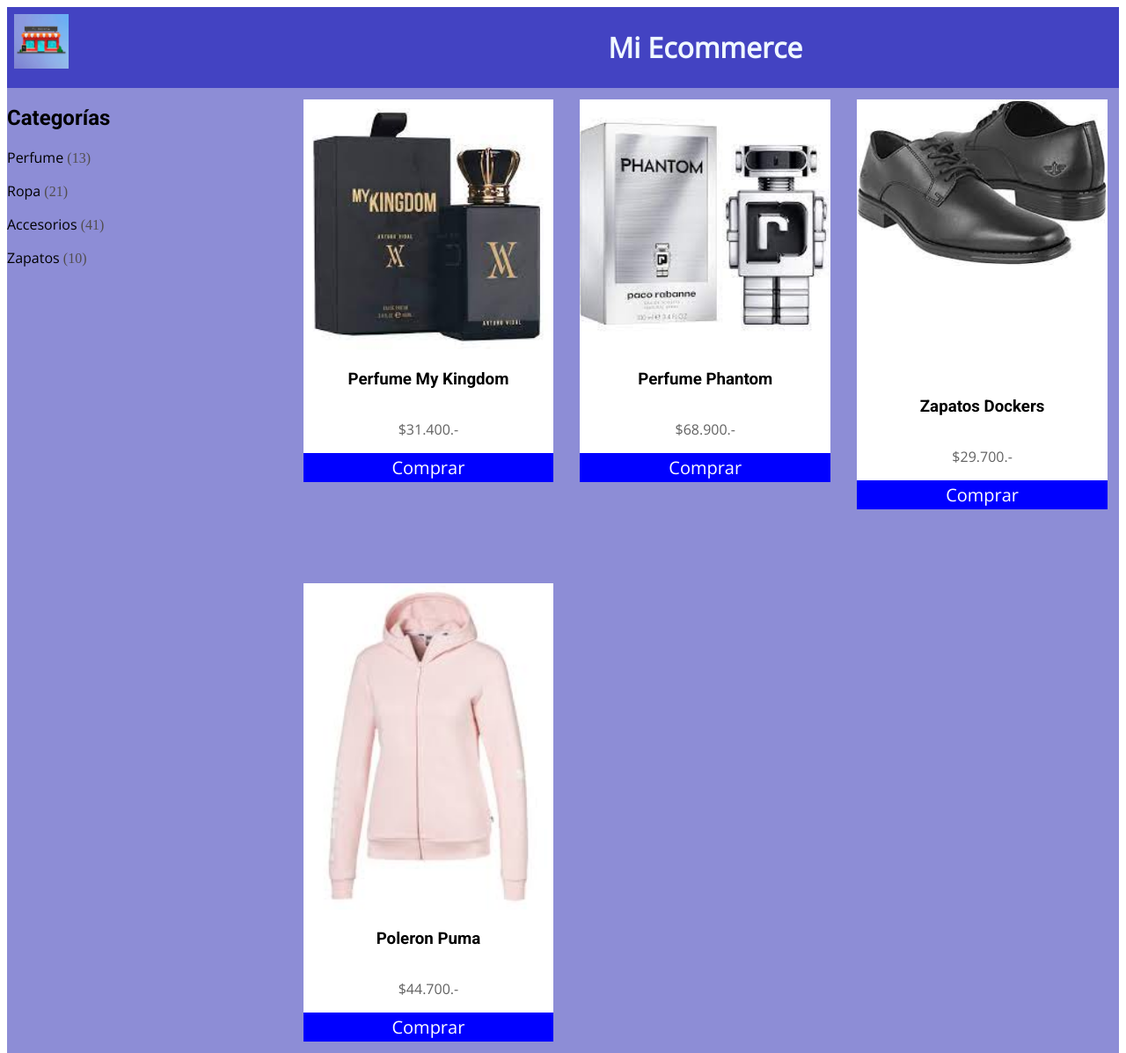
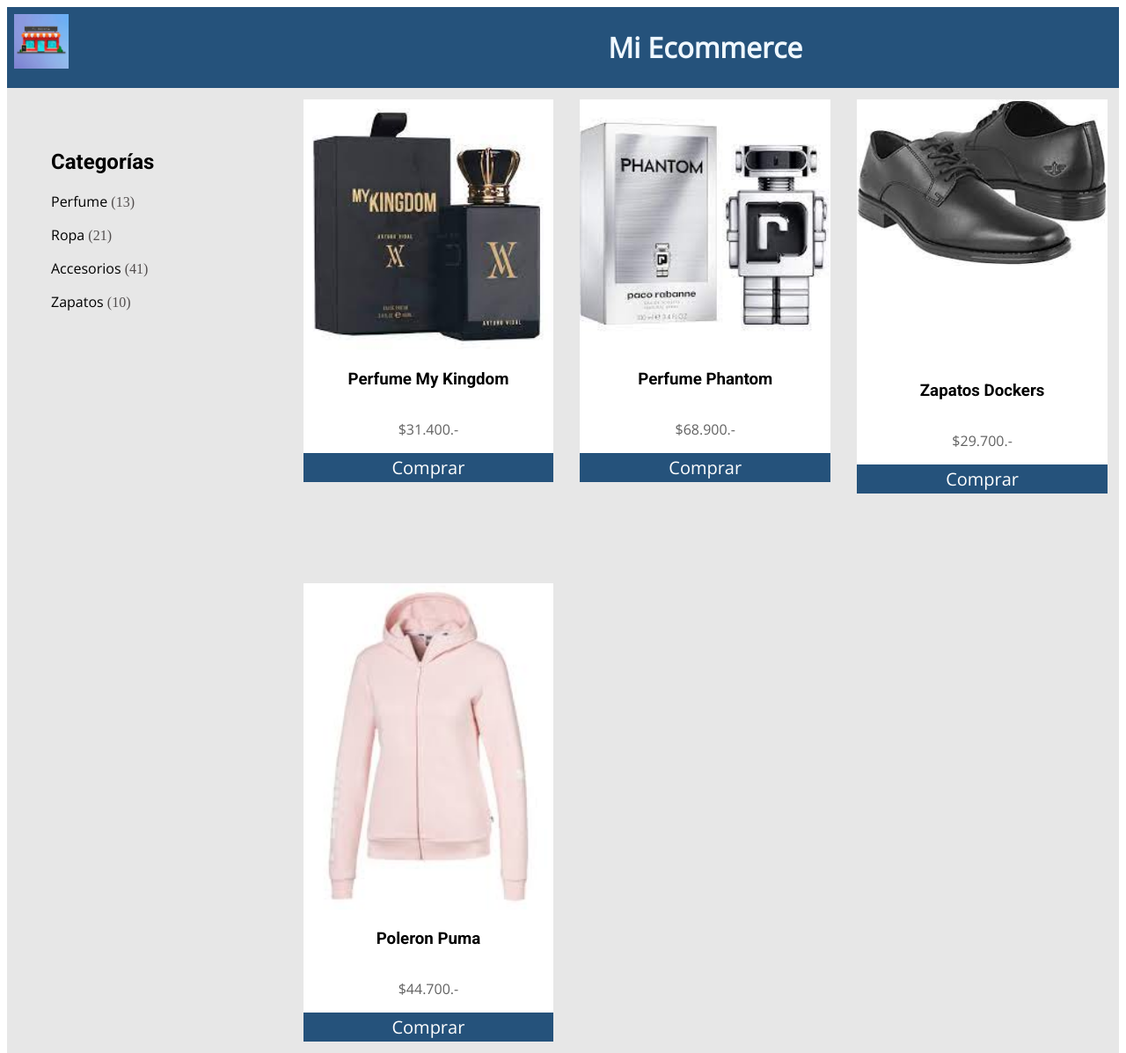
Before and after one commit to Cristian-Stolzenbach/tienda_online_basica, a plain HTML site: page index.html in a window 1280 px wide. Shown: the top 1197 px of the page at 88% size. Drawn offline with nearby package versions, Linux system fonts and the light colour scheme.

Commit message:
detalles

```diff
--- a/assets/css/styles.css
+++ b/assets/css/styles.css
@@ -2,7 +2,7 @@
   display: grid;
   grid-template-columns: 1fr 3fr;
   gap: 10px;
-  background-color: rgb(67, 67, 194);
+  background-color: rgb(37, 82, 123);
 }
 
 .column {
@@ -34,7 +34,11 @@
   display: grid;
   grid-template-columns: 1fr 3fr;
   gap: 10px;
-  background-color: rgb(141, 141, 214);
+  background-color: rgb(231, 231, 231);
+}
+
+.sidebar {
+  padding: 50px;
 }
 
 .main {
@@ -81,7 +85,8 @@
   border: 0px solid black;
   padding: 3px;
   margin-bottom: 0px;
-  background-color: blue;
+  background-color: rgb(37, 82, 123);
+  ;
   text-align: center;
   font-family: 'Open Sans', sans-serif;
   color: white;
@@ -122,16 +127,10 @@
 
 
 
-.img1 {
-  width: 267px;
-  height: 350px;
-  justify-content: center;
-  align-items: center;
-  padding: 15px;
-}
+
 .cat {
   font-family: 'Roboto', sans-serif;
-  text-align:left;
+  text-align: left;
 
 }
 
--- a/index.html
+++ b/index.html
@@ -28,11 +28,19 @@ font-family: 'Roboto', sans-serif;
       <!--sidebar-->
       <div class="container2">
         <div class="sidebar">
-          <div class="item"><h2 class="cat">Categorías </h2></div>
-          <div class="item"><p>Perfume <span class="highlight">(13)</span></p></div>
-          <div class="item"><p>Ropa <span class="highlight">(21)</span></p></div>
-          <div class="item"><p>Accesorios <span class="highlight">(41)</span></p></div>
-          <div class="item"><p>Zapatos <span class="highlight">(10)</span></p></div>
+          <div class="item"><h2 class="cat">Categorías</h2></div>
+          <div class="item">
+            <p>Perfume <span class="highlight">(13)</span></p>
+          </div>
+          <div class="item">
+            <p>Ropa <span class="highlight">(21)</span></p>
+          </div>
+          <div class="item">
+            <p>Accesorios <span class="highlight">(41)</span></p>
+          </div>
+          <div class="item">
+            <p>Zapatos <span class="highlight">(10)</span></p>
+          </div>
         </div>
 
         <div class="main">
@@ -40,30 +48,51 @@ font-family: 'Roboto', sans-serif;
             <div class="container3">
               <div class="item2">
                 <div class="container4">
-                  <div class="row"><img class="img" src="/assets/img/my-kingdom.jpg" alt=""></div>
+                  <div class="row">
+                    <img class="img" src="/assets/img/my-kingdom.jpg" alt="" />
+                  </div>
                   <div class="row"><h3 class="h3">Perfume My Kingdom</h3></div>
-                  <div class="row"><p class="p">$31.400.-</p> </div>
+                  <div class="row"><p class="p">$31.400.-</p></div>
                   <div class="row2"><a href="#"></a>Comprar</div>
                 </div>
               </div>
-              <div class="item2"><div class="container4">
-                <div class="row"><img class="img" src="/assets/img/phantom.jpg" alt=""></div>
-                <div class="row"><h3 class="h3">Perfume Phantom </h3></div>
-                <div class="row"><p class="p">$68.900.-</p> </div>
+              <div class="item2">
+                <div class="container4">
+                  <div class="row">
+                    <img class="img" src="/assets/img/phantom.jpg" alt="" />
+                  </div>
+                  <div class="row"><h3 class="h3">Perfume Phantom</h3></div>
+                  <div class="row"><p class="p">$68.900.-</p></div>
                   <div class="row2"><a href="#"></a>Comprar</div>
-              </div></div>
-              <div class="item2"><div class="container4">
-                <div class="row"><img class="img" src="/assets/img/zapato-dockers.jpg" alt=""></div>
-                <div class="row"><br><br><br><br><br><br><br><h3 class="h3">Zapatos Dockers</h3></div>
-                <div class="row"><p class="p">$29.700.-</p> </div>
+                </div>
+              </div>
+              <div class="item2">
+                <div class="container4">
+                  <div class="row">
+                    <img
+                      class="img"
+                      src="/assets/img/zapato-dockers.jpg"
+                      alt=""
+                    />
+                  </div>
+                  <div class="row">
+                    <br /><br /><br /><br /><br /><br />
+                    <h3 class="h3">Zapatos Dockers</h3>
+                  </div>
+                  <div class="row"><p class="p">$29.700.-</p></div>
                   <div class="row2"><a href="#"></a>Comprar</div>
-              </div></div>
-              <div class="item2"><div class="container4">
-                <div class="row"><img class="img" src="/assets/img/poleron.jpg" alt=""></div>
+                </div>
+              </div>
+              <div class="item2">
+                <div class="container4">
+                  <div class="row">
+                    <img class="img" src="/assets/img/poleron.jpg" alt="" />
+                  </div>
                   <div class="row"><h3 class="h3">Poleron Puma</h3></div>
-                <div class="row"><p class="p">$44.700.-</p> </div>
+                  <div class="row"><p class="p">$44.700.-</p></div>
                   <div class="row2"><a href="#"></a>Comprar</div>
-              </div></div>
+                </div>
+              </div>
               <div class="item2"></div>
               <div class="item2"></div>
             </div>
@@ -74,8 +103,10 @@ font-family: 'Roboto', sans-serif;
       <footer>
         <div class="footer-content">
           <h3>Mi Ecommerce</h3>
-            <p>¡Gracias por visitar nuestro sitio web! Aquí puedes encontrar los mejores productos a los mejores precios.</p>
-
+          <p>
+            ¡Gracias por visitar nuestro sitio web! Aquí puedes encontrar los
+            mejores productos a los mejores precios.
+          </p>
         </div>
         <div class="footer-bottom">
           <p>© 2023 Mi Ecommerce, Todos los derechos reservados.</p>
```
Lines whose indentation alone changed are shown as unchanged.
